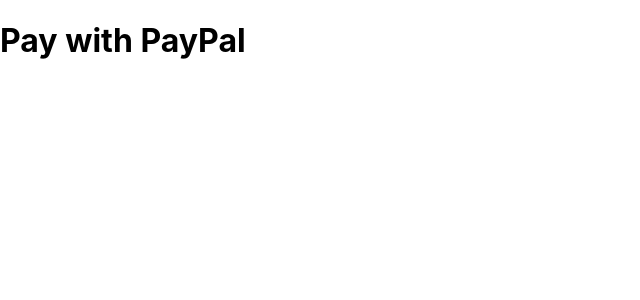
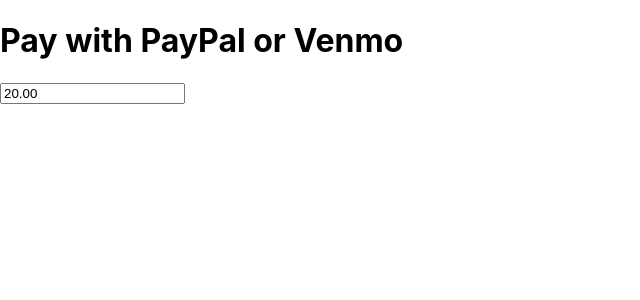
Before and after one commit to mkostandin/react-dotnet-sqlite-paypal, a React (Create React App) app in the folder frontend/: page / in a window 1280 px wide. Shown: the top 300 px of the page, without its empty margins (0-640 px from the left). Built offline with nearby package versions, Linux system fonts and the light colour scheme; no server answers.

Commit message:
Initial set up

```diff
--- a/frontend/src/App.js
+++ b/frontend/src/App.js
@@ -1,19 +1,31 @@
-import React from 'react';
+import React, { useState } from "react";
 import { PayPalScriptProvider, PayPalButtons } from "@paypal/react-paypal-js";
 
 function App() {
+  const [amount, setAmount] = useState("20.00");
+
   return (
     <PayPalScriptProvider options={{ "client-id": process.env.REACT_APP_PAYPAL_CLIENT_ID }}>
       <div className="App">
-        <h1>Pay with PayPal</h1>
+        <h1>Pay with PayPal or Venmo</h1>
+
+        {/* Input field for amount */}
+        <input
+          type="text"
+          value={amount}
+          onChange={(e) => setAmount(e.target.value)}
+          placeholder="Amount"
+        />
+
+        {/* PayPal Button */}
         <PayPalButtons
-          style={{ layout: 'vertical' }}
+          style={{ layout: "vertical" }}
           createOrder={(data, actions) => {
             return actions.order.create({
               purchase_units: [
                 {
                   amount: {
-                    value: "20.00",  // Fixed amount for now
+                    value: amount, // Ensure the amount is passed correctly
                   },
                 },
               ],
--- a/frontend/src/index.js
+++ b/frontend/src/index.js
@@ -2,7 +2,7 @@
 import ReactDOM from 'react-dom/client';
 import './index.css';
 import App from './App';
-import reportWebVitals from './reportWebVitals';
+//import reportWebVitals from './reportWebVitals';
 
 const root = ReactDOM.createRoot(document.getElementById('root'));
 root.render(
@@ -14,4 +14,4 @@
 // If you want to start measuring performance in your app, pass a function
 // to log results (for example: reportWebVitals(console.log))
 // or send to an analytics endpoint. Learn more: https://bit.ly/CRA-vitals
-reportWebVitals();
+// reportWebVitals();
```
